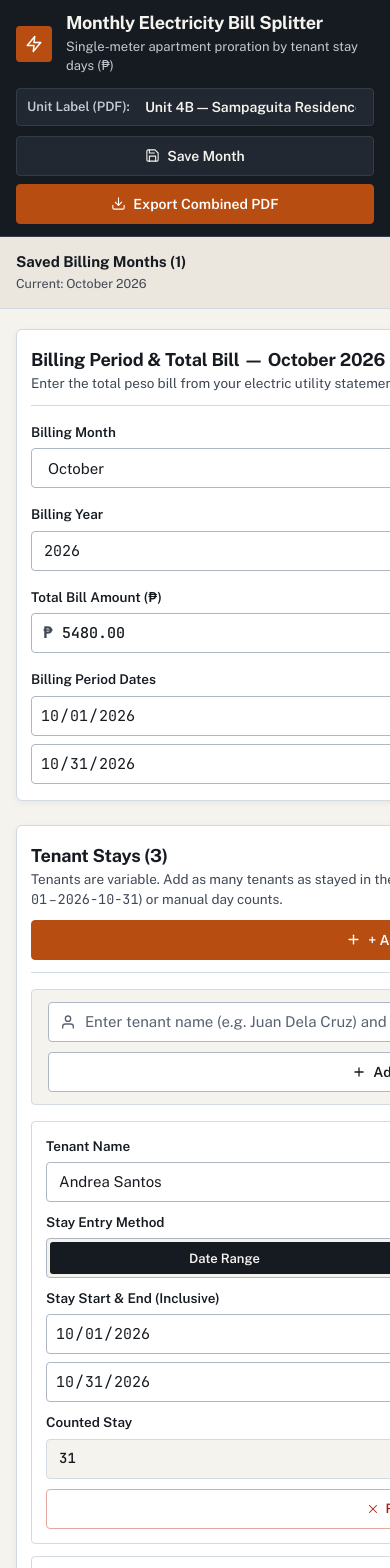
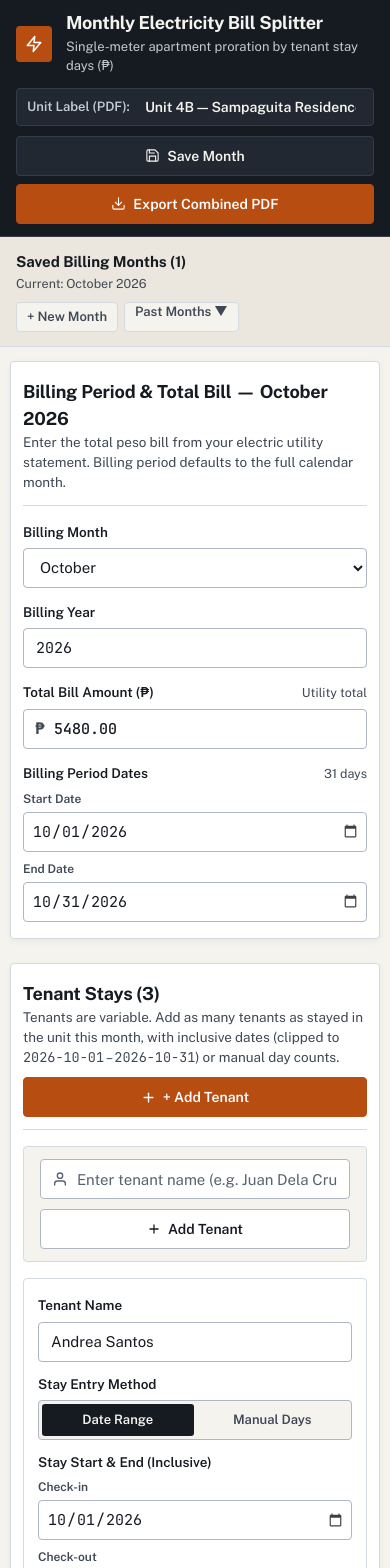
Before and after one commit to lorenzdiscutido/Bill-calculator, a React (Vite) app: page / in a window 390 px wide. Shown: the top 1568 px of the page. Built offline with nearby package versions, Linux system fonts and the light colour scheme.

Commit message:
Fix mobile layout: stack billing period and tenant forms strictly in 1 column, prevent input overflow, and eliminate sideways scroll lock

```diff
--- a/src/App.tsx
+++ b/src/App.tsx
@@ -673,6 +673,8 @@ export default function App() {
                   </span>
                 </div>
                 <div className="date-pair-grid">
+                  <div className="date-input-wrap">
+                    <span className="date-input-label">Start Date</span>
                     <input
                       type="date"
                       aria-label="Billing Period Start Date"
@@ -687,6 +689,9 @@ export default function App() {
                         }))
                       }
                     />
+                  </div>
+                  <div className="date-input-wrap">
+                    <span className="date-input-label">End Date</span>
                     <input
                       type="date"
                       aria-label="Billing Period End Date"
@@ -701,6 +706,7 @@ export default function App() {
                         }))
                       }
                     />
+                  </div>
                 </div>
                 {splitResult.fieldErrors.periodDates && (
                   <p className="field-error-text" role="alert">
@@ -921,6 +927,8 @@ export default function App() {
                             </span>
                           </div>
                           <div className="date-pair-grid">
+                            <div className="date-input-wrap">
+                              <span className="date-input-label">Check-in</span>
                               <input
                                 type="date"
                                 aria-label={`Start date for ${tenant.name}`}
@@ -934,6 +942,9 @@ export default function App() {
                                   })
                                 }
                               />
+                            </div>
+                            <div className="date-input-wrap">
+                              <span className="date-input-label">Check-out</span>
                               <input
                                 type="date"
                                 aria-label={`End date for ${tenant.name}`}
@@ -947,6 +958,7 @@ export default function App() {
                                   })
                                 }
                               />
+                            </div>
                           </div>
                         </div>
                       ) : (
--- a/src/styles.css
+++ b/src/styles.css
@@ -97,7 +97,8 @@
 }
 
 html,
-body {
+body,
+#root {
   margin: 0;
   padding: 0;
   background-color: var(--bg-ground);
@@ -107,8 +108,10 @@ body {
   line-height: 1.5;
   caret-color: var(--accent-copper);
   -webkit-font-smoothing: antialiased;
+  width: 100%;
+  max-width: 100%;
+  box-sizing: border-box;
   overflow-x: hidden;
-  width: 100%;
 }
 
 a {
@@ -239,6 +242,10 @@ select {
   grid-template-columns: 18.5rem minmax(0, 1fr);
   min-height: calc(100vh - 4.25rem);
   align-items: stretch;
+  width: 100%;
+  max-width: 100%;
+  min-width: 0;
+  box-sizing: border-box;
 }
 
 /* Left Archive Rail */
@@ -444,10 +451,12 @@ select {
 /* Form Grid for Billing Setup */
 .setup-grid {
   display: grid;
-  grid-template-columns: 1fr 0.85fr 1.25fr minmax(290px, 1.8fr);
+  grid-template-columns: 1fr 0.85fr 1.2fr 1.8fr;
   gap: 1rem;
   align-items: start;
   min-width: 0;
+  max-width: 100%;
+  box-sizing: border-box;
 }
 
 .field-group {
@@ -455,6 +464,8 @@ select {
   flex-direction: column;
   gap: 0.375rem;
   min-width: 0;
+  max-width: 100%;
+  box-sizing: border-box;
 }
 
 .field-label-row {
@@ -478,6 +489,7 @@ select {
 .input-control,
 .select-control {
   width: 100%;
+  max-width: 100%;
   height: 2.5rem;
   padding: 0 0.75rem;
   background-color: var(--bg-surface);
@@ -491,7 +503,16 @@ select {
 }
 
 input[type="date"].input-control {
+  display: block;
+  width: 100%;
+  max-width: 100%;
+  min-width: 0;
+  box-sizing: border-box;
   padding: 0 0.5rem;
+}
+
+input[type="date"]::-webkit-date-and-time-value {
+  text-align: left;
 }
 
 input[type="date"]::-webkit-calendar-picker-indicator {
@@ -751,6 +772,10 @@ input[type="date"]::-webkit-calendar-picker-indicator:hover {
   border-radius: var(--radius-sm);
   padding: 0.875rem 1rem;
   transition: background-color 150ms ease-out, border-color 150ms ease-out;
+  max-width: 100%;
+  width: 100%;
+  min-width: 0;
+  box-sizing: border-box;
 }
 
 .tenant-row:focus-within {
@@ -765,10 +790,13 @@ input[type="date"]::-webkit-calendar-picker-indicator:hover {
 
 .tenant-row-grid {
   display: grid;
-  grid-template-columns: minmax(11rem, 1.4fr) 11.5rem minmax(17rem, 2fr) 7.5rem auto;
+  grid-template-columns: minmax(10rem, 1.3fr) 11rem minmax(16rem, 2fr) 7.5rem auto;
   gap: 0.875rem;
   align-items: end;
   min-width: 0;
+  max-width: 100%;
+  width: 100%;
+  box-sizing: border-box;
 }
 
 .mode-segmented {
@@ -800,10 +828,28 @@ input[type="date"]::-webkit-calendar-picker-indicator:hover {
 
 .date-pair-grid {
   display: grid;
-  grid-template-columns: repeat(auto-fit, minmax(130px, 1fr));
+  grid-template-columns: 1fr 1fr;
   gap: 0.5rem;
   width: 100%;
+  max-width: 100%;
   min-width: 0;
+  box-sizing: border-box;
+}
+
+.date-input-wrap {
+  display: flex;
+  flex-direction: column;
+  gap: 0.25rem;
+  min-width: 0;
+  width: 100%;
+  max-width: 100%;
+  box-sizing: border-box;
+}
+
+.date-input-label {
+  font-size: 0.75rem;
+  font-weight: 600;
+  color: var(--text-secondary);
 }
 
 .stay-days-readout {
@@ -1124,7 +1170,7 @@ input[type="date"]::-webkit-calendar-picker-indicator:hover {
   }
 }
 
-@media (max-width: 1080px) {
+@media (max-width: 1080px) and (min-width: 861px) {
   .tenant-row-grid {
     grid-template-columns: 1fr 1fr;
     gap: 0.875rem;
@@ -1142,7 +1188,7 @@ input[type="date"]::-webkit-calendar-picker-indicator:hover {
 
 @media (max-width: 860px) {
   .workbench-layout {
-    grid-template-columns: 1fr;
+    grid-template-columns: minmax(0, 1fr);
   }
 
   .archive-rail {
@@ -1150,6 +1196,8 @@ input[type="date"]::-webkit-calendar-picker-indicator:hover {
     border-bottom: 1px solid var(--border-hairline);
     padding: 0.875rem 1rem;
     gap: 0.625rem;
+    width: 100%;
+    box-sizing: border-box;
   }
 
   .mobile-history-toggle {
@@ -1167,6 +1215,61 @@ input[type="date"]::-webkit-calendar-picker-indicator:hover {
 
   .main-workspace {
     padding: 1.25rem 1rem 2rem 1rem;
+    width: 100%;
+    max-width: 100%;
+    box-sizing: border-box;
+  }
+
+  /* All billing setup fields strictly stack vertically in a clean single column */
+  .setup-grid {
+    grid-template-columns: 1fr;
+    gap: 0.875rem;
+    width: 100%;
+  }
+
+  .field-group-month,
+  .field-group-year,
+  .field-group-bill,
+  .field-group-period {
+    grid-column: 1;
+    width: 100%;
+    max-width: 100%;
+  }
+
+  /* All tenant card elements strictly stack vertically in a clean single column */
+  .tenant-row {
+    padding: 1rem 0.875rem;
+    box-sizing: border-box;
+  }
+
+  .tenant-row-grid {
+    grid-template-columns: 1fr;
+    gap: 0.75rem;
+    width: 100%;
+  }
+
+  .field-group-name,
+  .field-group-mode,
+  .field-group-dates,
+  .field-group-manual,
+  .field-group-days,
+  .field-group-action {
+    grid-column: 1;
+    width: 100%;
+    min-width: 0;
+    max-width: 100%;
+    box-sizing: border-box;
+  }
+
+  .field-group-action {
+    margin-top: 0.25rem;
+  }
+
+  .field-group-action .btn-danger-sm {
+    width: 100%;
+    height: 2.5rem;
+    justify-content: center;
+    box-sizing: border-box;
   }
 }
 
@@ -1176,6 +1279,8 @@ input[type="date"]::-webkit-calendar-picker-indicator:hover {
     flex-direction: column;
     align-items: stretch;
     gap: 0.75rem;
+    width: 100%;
+    box-sizing: border-box;
   }
 
   .topbar-brand {
@@ -1212,16 +1317,11 @@ input[type="date"]::-webkit-calendar-picker-indicator:hover {
     height: 2.5rem;
   }
 
-  .setup-grid {
-    grid-template-columns: 1fr 1fr;
-  }
-
-  .field-group-bill {
-    grid-column: 1 / -1;
-  }
-
-  .field-group-period {
-    grid-column: 1 / -1;
+  /* Date inputs strictly stack vertically */
+  .date-pair-grid {
+    grid-template-columns: 1fr;
+    gap: 0.5rem;
+    width: 100%;
   }
 
   .table-scroll-hint {
@@ -1229,7 +1329,7 @@ input[type="date"]::-webkit-calendar-picker-indicator:hover {
   }
 
   .results-table {
-    min-width: 35rem;
+    min-width: 32rem;
   }
 
   .results-table th,
@@ -1242,6 +1342,8 @@ input[type="date"]::-webkit-calendar-picker-indicator:hover {
   .tenant-quick-add-form {
     flex-direction: column;
     align-items: stretch;
+    width: 100%;
+    box-sizing: border-box;
   }
 
   .tenant-quick-add-form .btn {
@@ -1260,37 +1362,19 @@ input[type="date"]::-webkit-calendar-picker-indicator:hover {
     height: 2.5rem;
   }
 
-  .tenant-row {
-    padding: 0.875rem;
+  .main-workspace {
+    padding: 0.875rem 0.625rem 2rem 0.625rem;
   }
 
-  .tenant-row-grid {
-    grid-template-columns: 1fr;
-    gap: 0.625rem;
-  }
-
-  .field-group-name,
-  .field-group-mode,
-  .field-group-dates,
-  .field-group-manual,
-  .field-group-days,
-  .field-group-action {
-    grid-column: 1;
-    width: 100%;
-  }
-
-  .field-group-action .btn-danger-sm {
-    width: 100%;
-    height: 2.5rem;
-    justify-content: center;
-  }
-
-  .date-pair-grid {
-    grid-template-columns: 1fr;
+  .workspace-panel {
+    padding: 1rem 0.75rem;
+    border-radius: var(--radius-sm);
   }
 
   .occupancy-strip-container {
-    padding: 0.75rem;
+    padding: 0.625rem;
+    width: 100%;
+    box-sizing: border-box;
   }
 
   .occupancy-strip-header {
@@ -1301,13 +1385,17 @@ input[type="date"]::-webkit-calendar-picker-indicator:hover {
 
   .occupancy-ruler,
   .occupancy-track-row {
-    grid-template-columns: 5.5rem minmax(0, 1fr) 2.75rem;
-    gap: 0.375rem;
-    font-size: 0.75rem;
+    grid-template-columns: 4.5rem minmax(0, 1fr) 2.5rem;
+    gap: 0.25rem;
+    font-size: 0.71875rem;
+  }
+
+  .ruler-ticks span:nth-child(2) {
+    display: none;
   }
 
   .occupancy-tenant-name {
-    font-size: 0.78125rem;
+    font-size: 0.75rem;
     white-space: nowrap;
     overflow: hidden;
     text-overflow: ellipsis;
@@ -1315,15 +1403,17 @@ input[type="date"]::-webkit-calendar-picker-indicator:hover {
 
   .formula-strip {
     flex-direction: column;
-    align-items: flex-start;
+    align-items: stretch;
     gap: 0.625rem;
     padding: 0.75rem;
+    width: 100%;
+    box-sizing: border-box;
   }
 
   .formula-equation {
-    flex-direction: column;
-    align-items: flex-start;
-    gap: 0.25rem;
+    font-size: 0.8125rem;
+    word-break: break-word;
+    overflow-wrap: break-word;
   }
 
   .reconciled-pill {
@@ -1332,24 +1422,7 @@ input[type="date"]::-webkit-calendar-picker-indicator:hover {
     box-sizing: border-box;
   }
 
-  .workspace-panel {
-    padding: 1rem 0.875rem;
-  }
-
   .topbar-btn-group {
     grid-template-columns: 1fr;
   }
 }
-
-@media (max-width: 520px) {
-  .setup-grid {
-    grid-template-columns: 1fr;
-  }
-
-  .field-group-month,
-  .field-group-year,
-  .field-group-bill,
-  .field-group-period {
-    grid-column: 1;
-  }
-}
```
Lines whose indentation alone changed are shown as unchanged.
